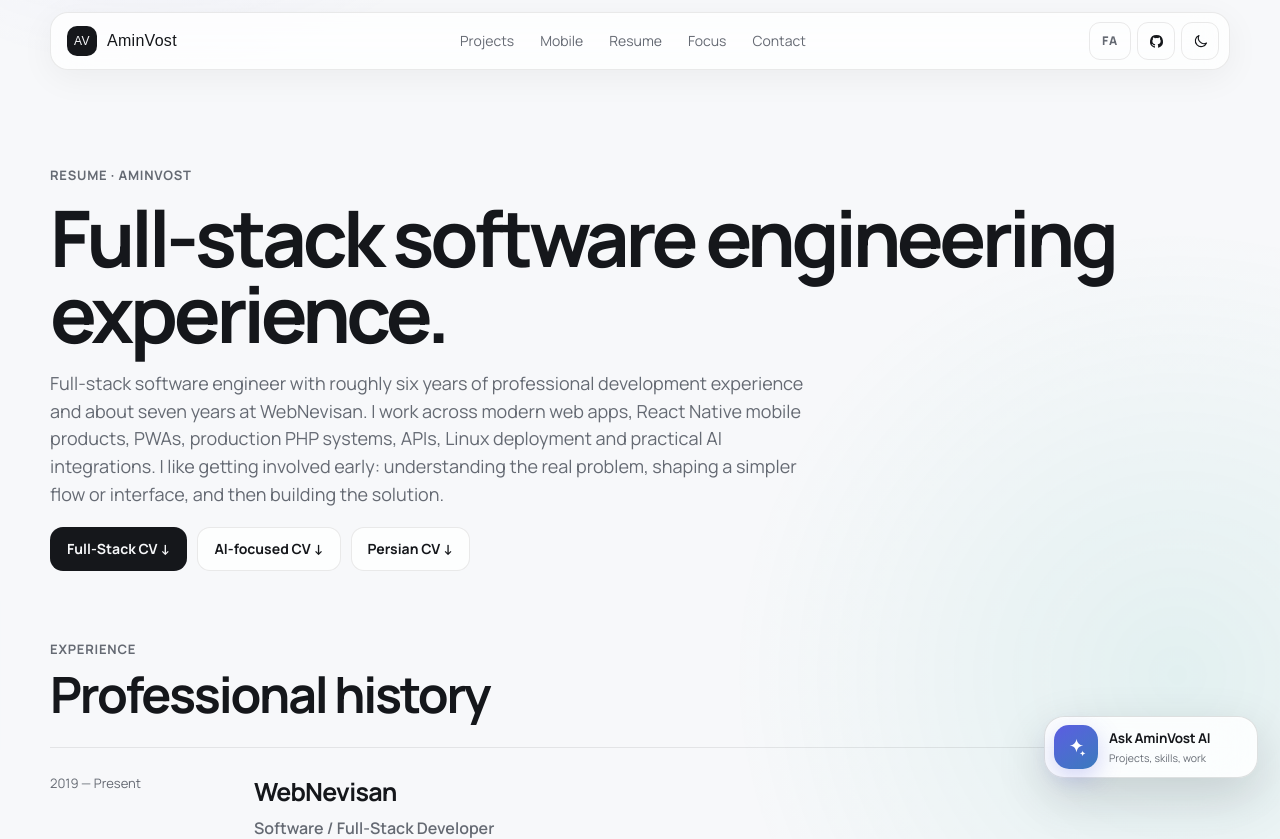
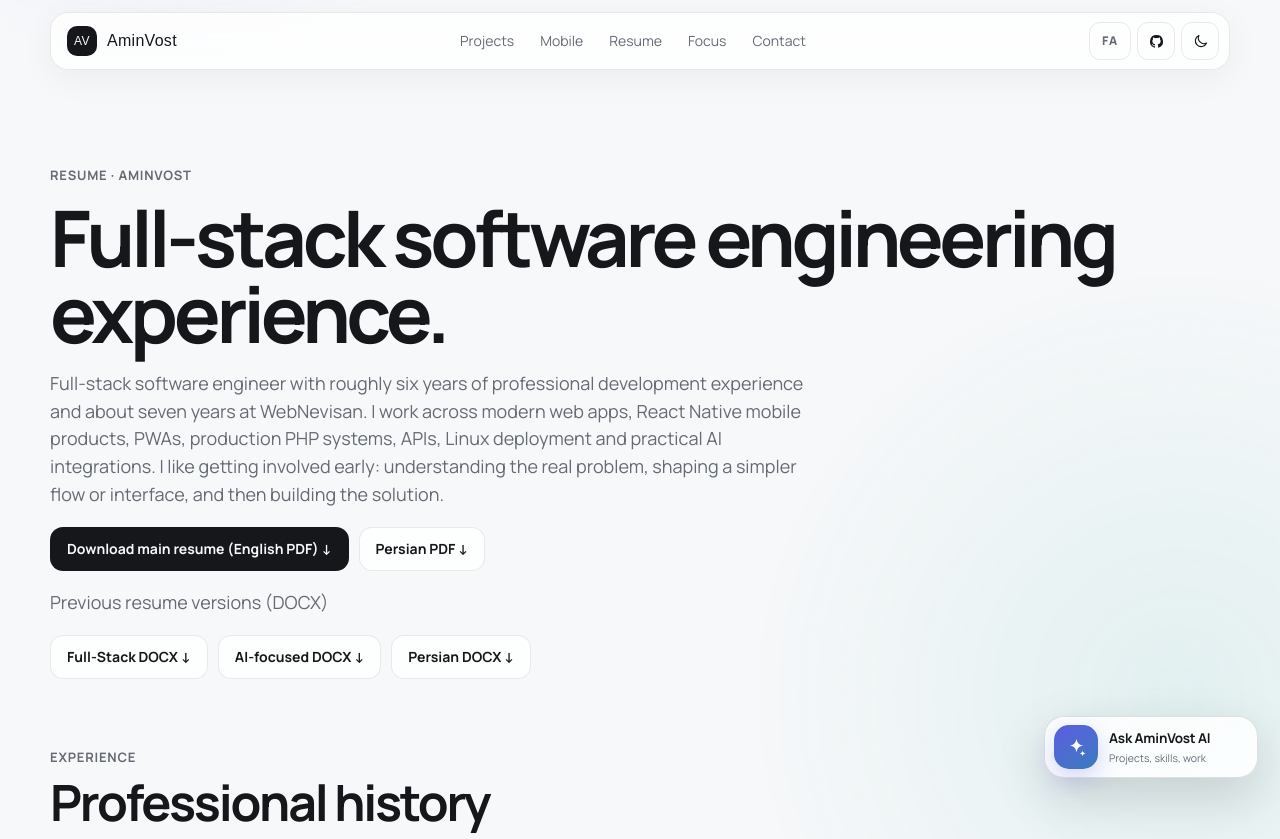
Before and after one commit to AminVost/AminVost, a Next.js app: page /resume in a window 1280 px wide. Shown: the top 839 px of the page. Built offline with nearby package versions, Linux system fonts and the light colour scheme; no server answers; a web font is replaced by a local one.

Commit message:
feat(resume): prioritize finalized bilingual PDFs on app/(en)

```diff
--- a/app/(en)/resume/page.tsx
+++ b/app/(en)/resume/page.tsx
@@ -38,10 +38,15 @@ export default function ResumePage() {
         <div className="eyebrow">Resume · AminVost</div>
         <h1>Full-stack software engineering experience.</h1>
         <p>{profile.summary}</p>
-        <div className="resume-downloads">
-          <a className="button primary" href="/cv/Amin-Asadi-Vosta-FullStack.docx" download>Full-Stack CV ↓</a>
-          <a className="button" href="/cv/Amin-Asadi-Vosta-FullStack-AI.docx" download>AI-focused CV ↓</a>
-          <a className="button" href="/cv/Amin-Asadi-Vosta-FA.docx" download>Persian CV ↓</a>
+        <div className="resume-downloads" aria-label="Primary PDF resumes">
+          <a className="button primary" href="/cv/Amin_Asadi_Vosta_Resume_EN_Final_2026.pdf" download>Download main resume (English PDF) ↓</a>
+          <a className="button" href="/cv/Amin_Asadi_Vosta_Resume_FA_Final_2026.pdf" download>Persian PDF ↓</a>
+        </div>
+        <p>Previous resume versions (DOCX)</p>
+        <div className="resume-downloads" aria-label="Previous DOCX versions">
+          <a className="button" href="/cv/Amin-Asadi-Vosta-FullStack.docx" download>Full-Stack DOCX ↓</a>
+          <a className="button" href="/cv/Amin-Asadi-Vosta-FullStack-AI.docx" download>AI-focused DOCX ↓</a>
+          <a className="button" href="/cv/Amin-Asadi-Vosta-FA.docx" download>Persian DOCX ↓</a>
         </div>
       </header>
 
```
